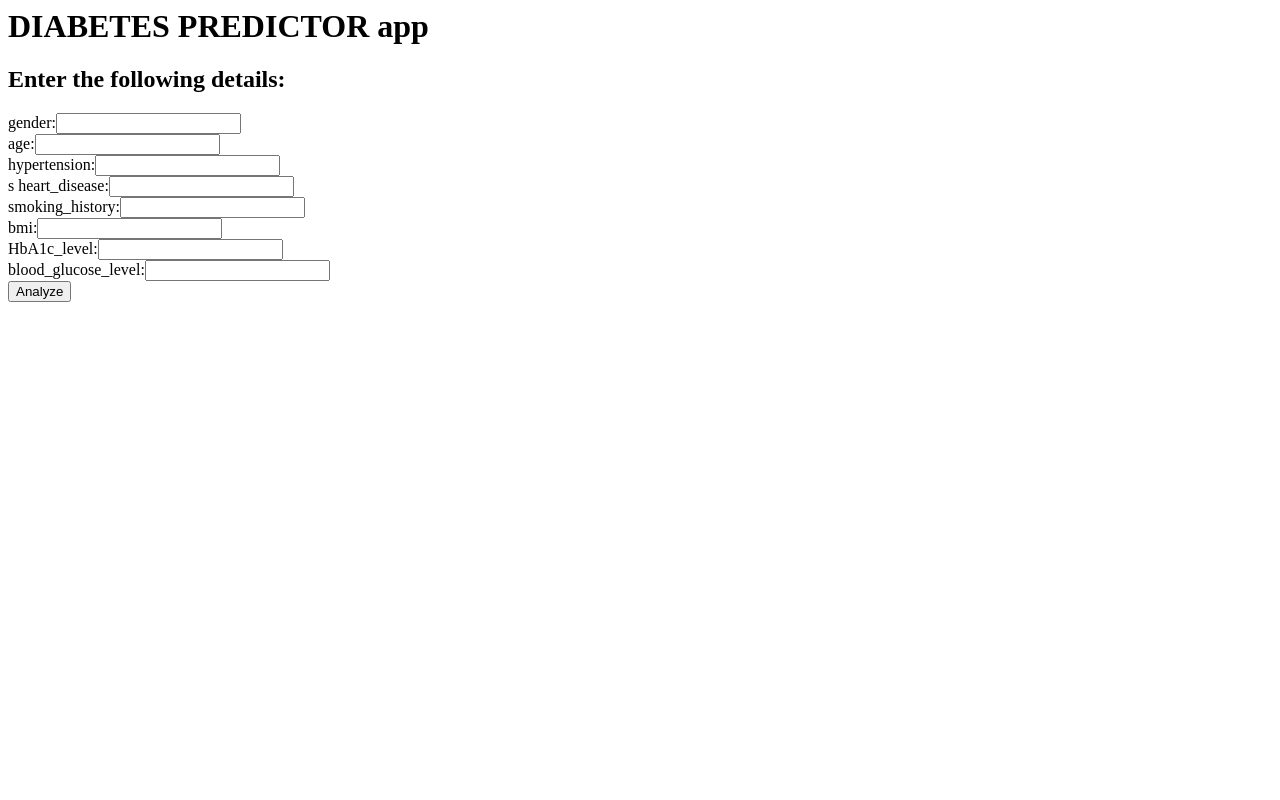
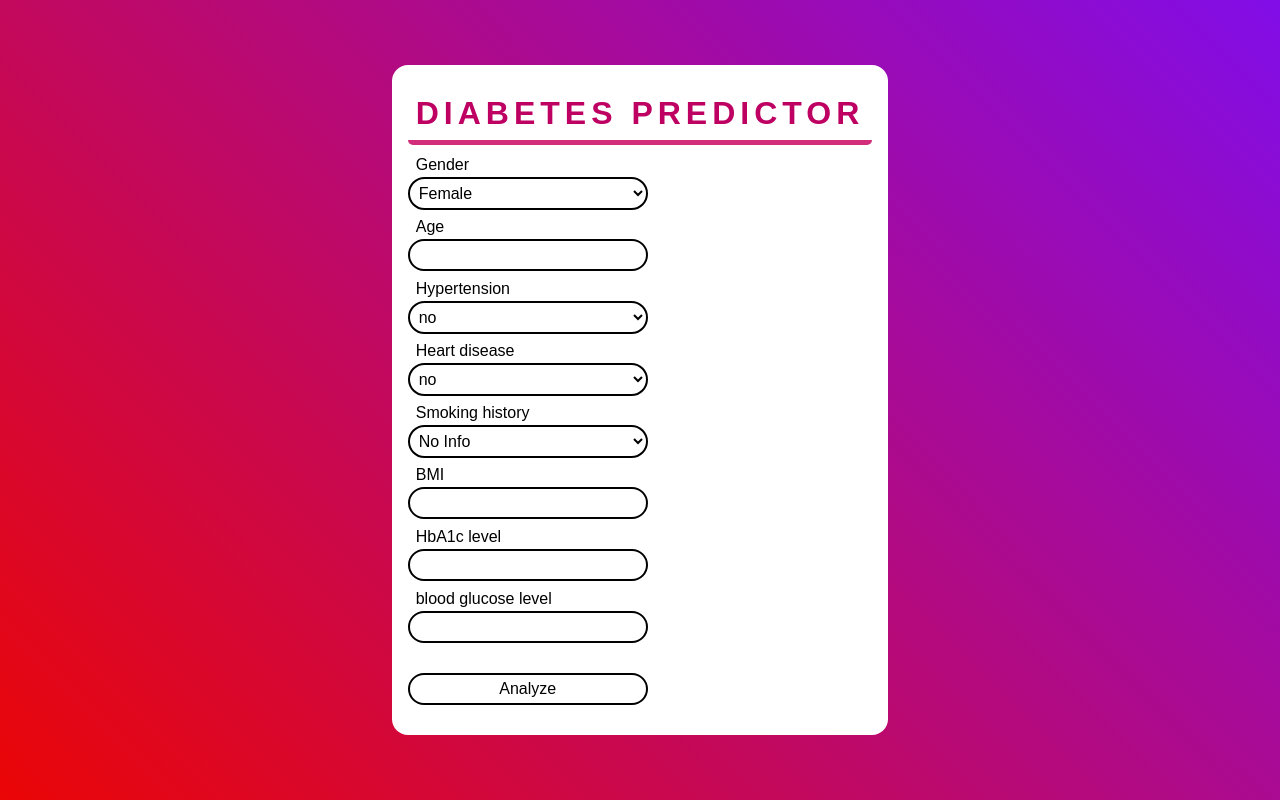
Before and after one commit to MeTuL10/diabetes-api, a Flask app: page / in a window 1280 px wide. Run offline with Flask 3, Linux system fonts and the light colour scheme; some libraries are stand-ins or nearby versions.

Commit message:
added css

```diff
--- a/app.py
+++ b/app.py
@@ -1,7 +1,6 @@
 from flask import Flask, render_template, session, redirect, url_for
 from flask_wtf import FlaskForm
-from wtforms import StringField,SubmitField
-from wtforms.validators import NumberRange
+from wtforms import StringField,SubmitField,RadioField,SelectField
 import numpy as np
 from keras.models import load_model
 from sklearn.preprocessing import LabelEncoder
@@ -21,13 +20,16 @@ def return_prediction(model,user_input):
     c2[-1]=c2[-1]
     le1.classes_=c1
     le2.classes_=c2
-
-    #gender = le1.transform(user_input['gender'])
     gender=c1.index(user_input["gender"])
     age = user_input['age']
-    hypertension = user_input['hypertension']
-    heart_disease = user_input['heart_disease']
-    #smoking_history = le2.transform(user_input['smoking_history'])
+    if user_input['hypertension']=="yes":
+        hypertension=1
+    else:
+        hypertension=0
+    if user_input['heart_disease']=="yes":
+        heart_disease=1
+    else:
+        heart_disease=0
     smoking_history=c2.index(user_input["smoking_history"])
     bmi = user_input['bmi']
     HbA1c_level= user_input['HbA1c_level']
@@ -36,9 +38,9 @@ def return_prediction(model,user_input):
     #classes = np.array(['setosa', 'versicolor', 'virginica'])
     output = model.predict(input)
     if output>0.1:
-        return "you have diabetes"
+        return "Positive"
     else:
-        return "you dont have diabetes"
+        return "Negative"
 
 app = Flask(__name__)
 # Configure a secret SECRET_KEY
@@ -52,11 +54,11 @@ predictor = load_model('models\\diabetes_predictor')
 #gender age	hypertension heart_disease smoking_history bmi HbA1c_level blood_glucose_level diabetes
 
 class DiabetesForm(FlaskForm):
-    gender= StringField('gender')
+    gender= SelectField("gender",choices=["Female","Male","Others"])
     age = StringField('age')
-    hypertension = StringField('hypertension')
-    heart_disease = StringField('heart_disease')
-    smoking_history = StringField('smoking_history')
+    hypertension = SelectField('hypertension',choices=["no","yes"])
+    heart_disease = SelectField('heart_disease',choices=["no","yes"])
+    smoking_history = SelectField('smoking_history',choices=["No Info","current","ever","former","never","not current"])
     bmi = StringField('bmi')
     HbA1c_level = StringField('HbA1c_level')
     blood_glucose_level = StringField('blood_glucose_level')
@@ -89,8 +91,8 @@ def prediction():
     user_input = {}
     user_input['gender'] = str(session['gender'])
     user_input['age'] = float(session['age'])
-    user_input['hypertension'] = int(session['hypertension'])
-    user_input['heart_disease'] = int(session['heart_disease'])
+    user_input['hypertension'] = str(session['hypertension'])
+    user_input['heart_disease'] = str(session['heart_disease'])
     user_input['smoking_history'] = str(session['smoking_history'])
     user_input['bmi'] = float(session['bmi'])
     user_input['HbA1c_level'] = float(session['HbA1c_level'])
--- /dev/null
+++ b/static/style.css
@@ -0,0 +1,80 @@
+body {
+  margin: 0;
+  padding: 2rem 2rem 2rem 2rem;
+  box-sizing: border-box;
+  display: flex;
+  justify-content: center;
+  align-items: center;
+  /* height: 200vh; */
+  background: linear-gradient(45deg, rgb(235, 6, 6), rgb(130, 13, 232));
+  font-family: sans-serif;
+}
+.center {
+  position: relative;
+ padding: 0 1rem;
+  background: #fff;
+  border-radius: 1rem;
+  text-align: center;
+}
+.center h1 {
+  font-size: 2em;
+  border-bottom: 5px solid rgb(209, 45, 122);
+  border-radius: 5px;
+  padding: 0.5rem;
+  color: #be0062;
+  letter-spacing: 5px;
+  margin-bottom: 2rem;
+  font-weight:bolder;
+  text-align: center;
+}
+.center h2{
+    font-size:3rem;
+}
+.center .inputbox {
+  position: relative;
+  width: 300px;
+  height: 30px;
+  margin-bottom: 2rem;
+}
+.center .inputbox input {
+  position:absolute;
+  top: 0;
+  left: 0;
+  width: 80%;
+  border: 2px solid #000;
+  outline: none;
+  background: none;
+  padding: 5px;
+  border-radius: 2rem;
+  font-size: 1rem;
+}
+.center .inputbox select {
+    position: absolute;
+    top: 0;
+    left: 0;
+    width: 80%;
+    border: 2px solid #000;
+    outline: none;
+    background: none;
+    padding: 5px;
+    border-radius: 2rem;
+    font-size: 1rem;
+  }
+
+.center .inputbox span {
+  position: absolute;
+  top: -1.3rem;
+  left: 0.5rem;
+  font-size: 1em;
+  font-family: sans-serif;
+}
+
+.center .inputbox button {
+  width: 50%;
+  background: dodgerblue;
+  color: #fff;
+  border: #fff;
+}
+.center .inputbox:hover [type="button"] {
+  background: linear-gradient(45deg, greenyellow, dodgerblue);
+}
--- a/templates/index.html
+++ b/templates/index.html
@@ -1,23 +1,26 @@
-<h1>DIABETES PREDICTOR app</h1>
-<h2>Enter the following details:</h2>
+<link rel="stylesheet" href='/static/style.css' />
+<div class="center">
+<h1>DIABETES PREDICTOR</h1>
+<!-- <h2>Enter the following details:</h2> -->
 <form method="POST">
 <!-- <input type="hidden" name="csrf_token" value="{{ csrf_token() }}"/> -->
 {{ form.hidden_tag() }}
-{{ form.gender.label }}:{{form.gender}}
- <br>
- {{ form.age.label}}:{{form.age}}
- <br>
- {{form.hypertension.label}}:{{form.hypertension}}
- <br>s
- {{form.heart_disease.label}}:{{form.heart_disease}}
- <br>
- {{form.smoking_history.label}}:{{form.smoking_history}}
- <br>
- {{form.bmi.label}}:{{form.bmi}}
- <br>
- {{form.HbA1c_level.label}}:{{form.HbA1c_level}}
- <br>
- {{form.blood_glucose_level.label}}:{{form.blood_glucose_level}}
- <br>
- {{ form.submit() }}
+ <div class="inputbox">{{form.gender}}
+<span>Gender</span></div>
+ <div class="inputbox">{{form.age}}
+ <span>Age</span></div>
+ <div class="inputbox">{{form.hypertension}}
+ <span>Hypertension</span></div>
+ <div class="inputbox">{{form.heart_disease}}
+ <span>Heart disease</span></div>
+ <div class="inputbox">{{form.smoking_history}}
+ <span>Smoking history</span></div>
+ <div class="inputbox">{{form.bmi}}
+ <span>BMI</span></div>
+ <div class="inputbox">{{form.HbA1c_level}}
+ <span>HbA1c level</span></div>
+ <div class="inputbox">{{form.blood_glucose_level}}
+ <span>blood glucose level</span></div>
+ <div class="inputbox">{{ form.submit() }}</div>
 </form>
+</div>
--- a/templates/prediction.html
+++ b/templates/prediction.html
@@ -1,2 +1,5 @@
-<h1>Thank You. the model has predicted:</h1>
+<link rel="stylesheet" href='/static/style.css' />
+<div class="center">
+<h1>DIABETES PREDICTOR</h1>
 <h2>{{results}}</h2>
+</div>
```
